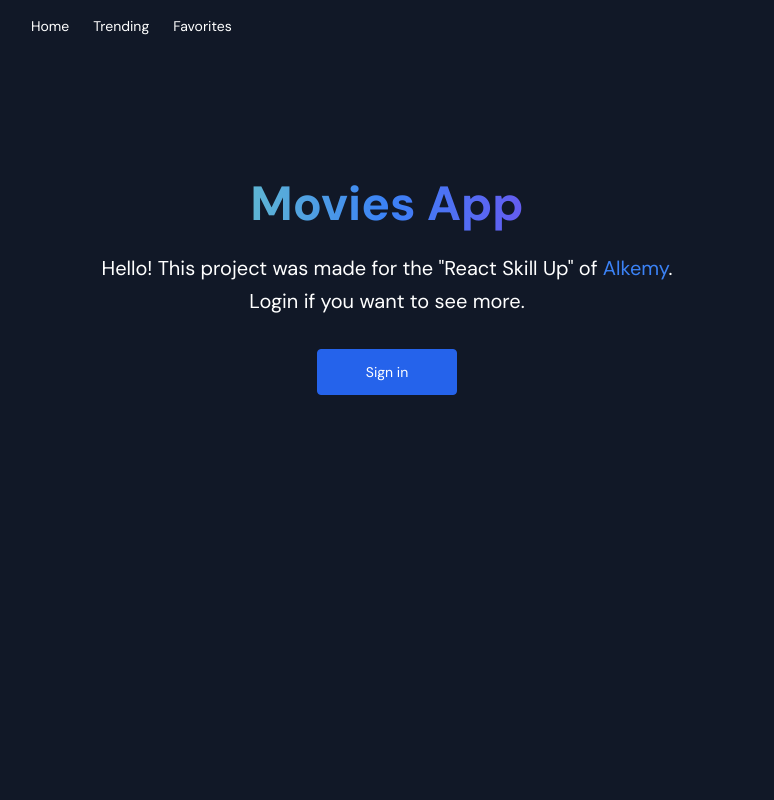
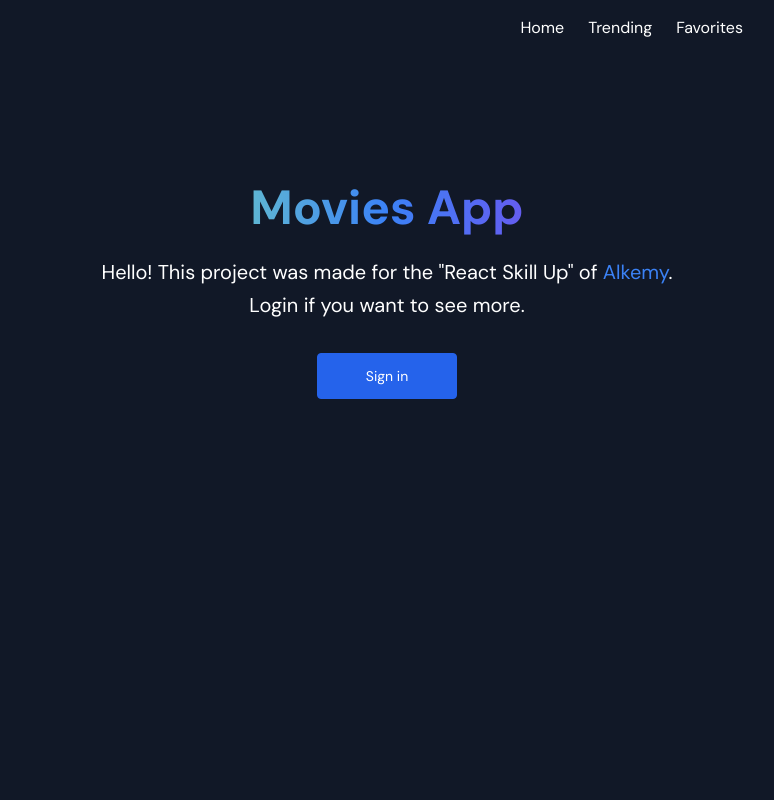
Before and after one commit to LocusNiger/skill-up-react-alkemy, a React (Create React App) app: page / in a window 1280 px wide. Shown: the top 800 px of the page, without its empty margins (253-1027 px from the left). Built offline with nearby package versions, Linux system fonts and the light colour scheme.

Commit message:
fix header

```diff
--- a/src/components/Header.js
+++ b/src/components/Header.js
@@ -4,8 +4,8 @@ function Header() {
   return (
     <>
       <header className="bg-gray-900">
-        <nav className="flex items-center justify-between max-w-3xl p-4 mx-auto">
-          <ul className="flex items-center text-sm font-medium text-white">
+        <nav className="max-w-3xl p-4 mx-auto">
+          <ul className="flex justify-end text-base text-white">
             <li>
               <Link className="px-3 py-2 rounded-lg" to="/">
                 Home
```
